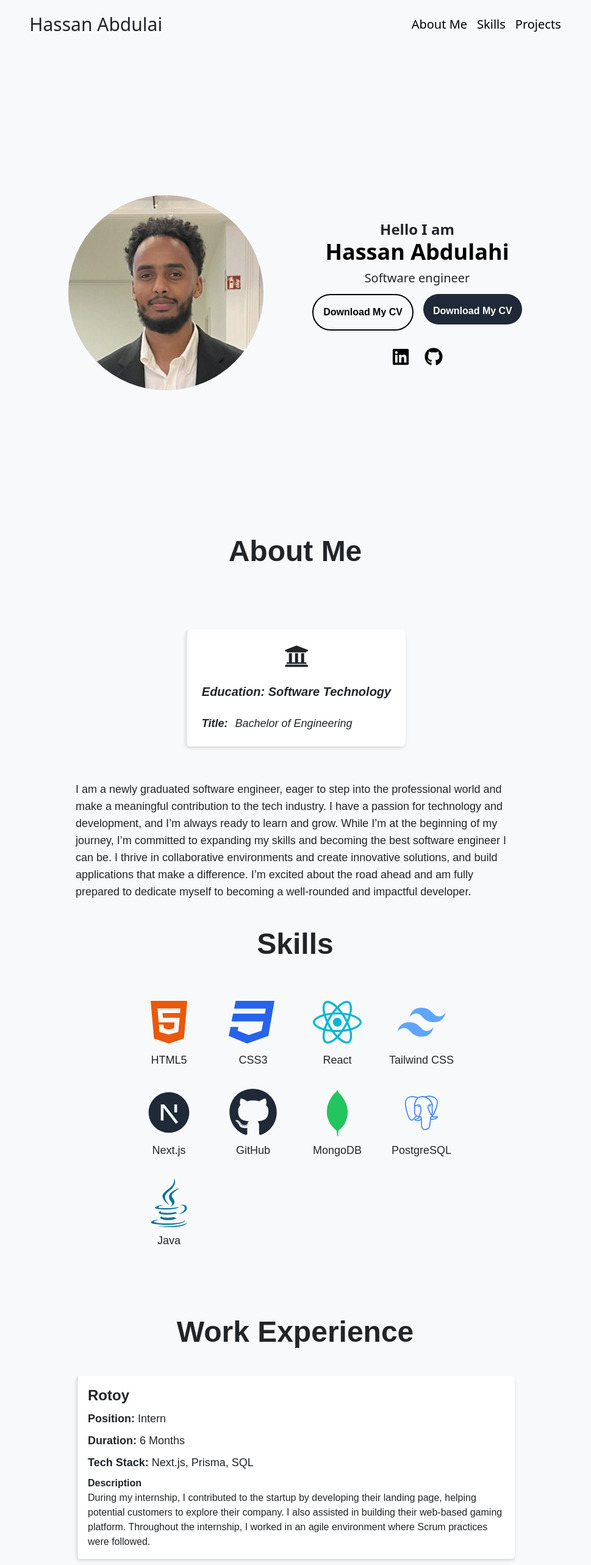
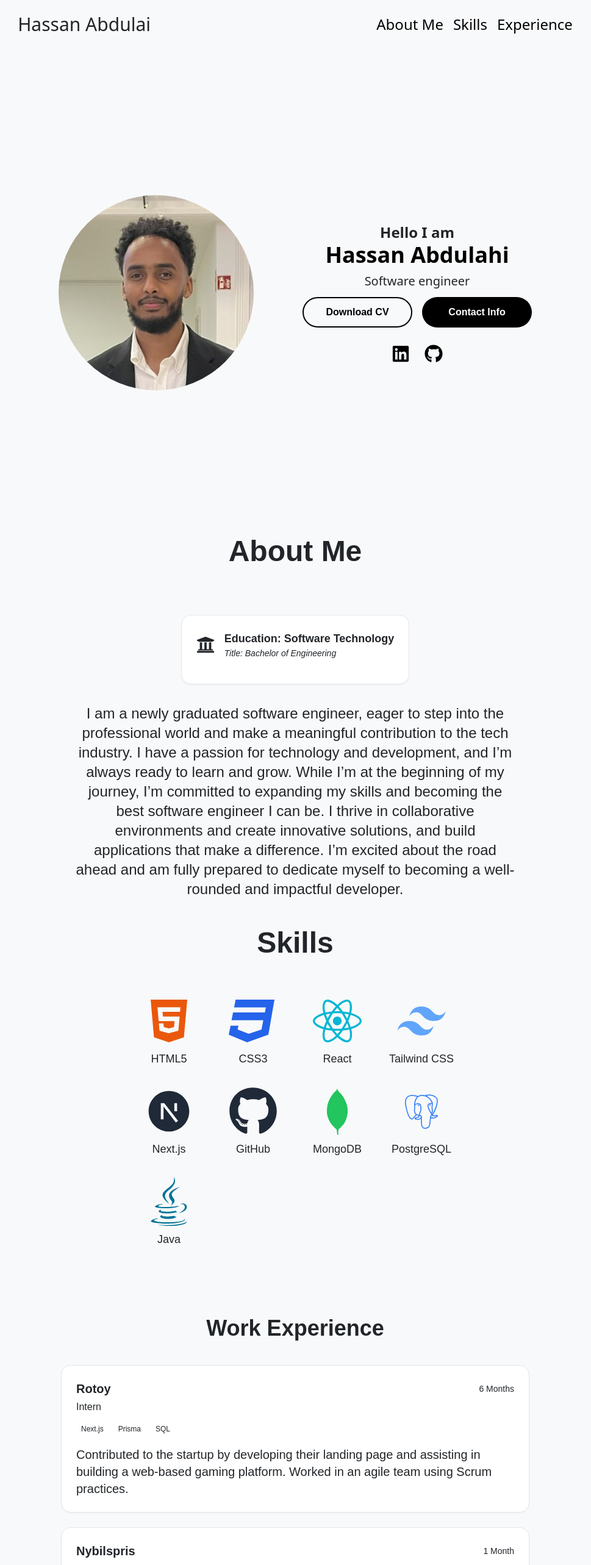
Before and after one commit to weasy1as/weasy1as.github.io, a Next.js app: page / in a window 1280 px wide. Shown: the top 2566 px of the page at 61% size, without its empty margins (156-1125 px from the left). Built offline with nearby package versions, Linux system fonts and the light colour scheme.

Commit message:
more ui updates

```diff
--- a/src/app/page.tsx
+++ b/src/app/page.tsx
@@ -9,8 +9,7 @@ import Skills from "@/components/Skills";
 export default function Home() {
   return (
     <div>
-      <Intro /> <AboutMe /> <Skills /> <Experience /> <Projects />{" "}
-      <Certificate /> <Contact />
+      <Intro /> <AboutMe /> <Skills /> <Experience /> <Projects /> <Contact />
     </div>
   );
 }
--- a/src/components/AboutMe.tsx
+++ b/src/components/AboutMe.tsx
@@ -11,20 +11,23 @@ const AboutMe = () => {
         About Me
       </h1>
 
-      <div className="flex flex-col  gap-6 p-6 m-6 border-l-4 border-accent bg-white shadow-md rounded-lg hover:shadow-lg hover:scale-[1.05] transition-transform duration-300 ease-in-out">
-        <FaUniversity className="w-full flex justify-center" size={40} />
-        <h2 className="text-xl font-bold text-primary italic">
-          Education: Software Technology
-        </h2>
-        <div className="flex gap-3 italic">
-          <p className="text-lg font-semibold">Title:</p>
-          <p className="text-lg text-secondaryAccent">
-            Bachelor of Engineering
-          </p>
+      <div className=" bg-white border border-border rounded-2xl p-6 shadow-sm hover:shadow-md transition-shadow text-left">
+        <div className="flex items-center gap-4 mb-4">
+          <div className="text-accent text-3xl">
+            <FaUniversity />
+          </div>
+          <div>
+            <h2 className="text-lg font-semibold text-primary">
+              Education: Software Technology
+            </h2>
+            <p className="text-sm text-secondaryAccent italic">
+              Title: Bachelor of Engineering
+            </p>
+          </div>
         </div>
       </div>
 
-      <p className="text-secondaryaccent text-md md:text-lg md:max-w-3xl mx-auto px-6 ">
+      <p className="text-secondaryaccent text-center text-md md:text-2xl md:max-w-3xl mx-auto px-6 ">
         I am a newly graduated software engineer, eager to step into the
         professional world and make a meaningful contribution to the tech
         industry. I have a passion for technology and development, and I’m
--- a/src/components/Contact.tsx
+++ b/src/components/Contact.tsx
@@ -4,10 +4,13 @@ import { MdEmail } from "react-icons/md";
 
 const Contact = () => {
   return (
-    <div className="flex flex-col justify-center items-center border-2 border-black p-6 w-auto">
+    <div className="flex flex-col justify-center items-center  p-6">
       <div className="flex flex-col justify-center items-center">
         <h2 className="font-sans text-gray-500">Get in touch</h2>
-        <h1 className="text-3xl md:text-4xl text-black xl:text-5xl text-center md:text-start font-bold mb-12">
+        <h1
+          id="contact"
+          className="text-3xl md:text-4xl text-black xl:text-5xl text-center md:text-start font-sans font-semibold mb-12"
+        >
           Contact me
         </h1>
       </div>
--- a/src/components/Experience.tsx
+++ b/src/components/Experience.tsx
@@ -6,54 +6,60 @@ const Experience = () => {
       company: "Rotoy",
       position: "Intern",
       duration: "6 Months",
-      techStack: "Next.js, Prisma, SQL",
-      Description:
-        "During my internship, I contributed to the startup by developing their landing page, helping potential customers to explore their company. I also assisted in building their web-based gaming platform. Throughout the internship, I worked in an agile environment where Scrum practices were followed.",
+      techStack: ["Next.js", "Prisma", "SQL"],
+      description:
+        "Contributed to the startup by developing their landing page and assisting in building a web-based gaming platform. Worked in an agile team using Scrum practices.",
     },
     {
       company: "Nybilspris",
       position: "Intern",
       duration: "1 Month",
-      techStack: "Next.js, NextAuth, Prisma",
-      Description:
-        "I was tasked with developing a program to manage the company's data using CRUD operations, which I implemented in Next.js. I also setup authentication with the help of NextAuth google provider",
+      techStack: ["Next.js", "NextAuth", "Prisma"],
+      description:
+        "Developed a data management system using CRUD operations and integrated Google authentication via NextAuth.",
     },
   ];
 
   return (
-    <div className="w-full flex flex-col items-center py-16 bg-background text-text  mb-4">
-      <h1 className="text-4xl md:text-5xl text-center md:text-start font-bold mb-12">
+    <section className="w-full bg-background py-16 px-4 md:px-0 text-text">
+      <div className="max-w-3xl mx-auto">
+        <h1
+          id="Experience"
+          className="text-3xl md:text-4xl font-semibold mb-10 text-center md:text-center"
+        >
           Work Experience
         </h1>
-      <div className="w-full max-w-3xl flex flex-col gap-8 px-6">
+        <div className="space-y-6">
           {experiences.map((exp, index) => (
             <div
               key={index}
-            className="flex flex-col gap-2 p-4 border-l-4 border-accent bg-white shadow-md rounded-md hover:scale-110 transition-transform transform "
+              className="rounded-2xl border border-border bg-white p-6 shadow-sm hover:shadow-md transition-shadow"
             >
-            <h2 className="text-2xl font-semibold text-accent">
+              <div className="flex items-center justify-between flex-wrap gap-2">
+                <h2 className="text-xl font-semibold text-accent">
                   {exp.company}
                 </h2>
-            <p className="text-lg font-medium">
-              {" "}
-              <span className="font-bold">Position:</span> {exp.position}
+                <span className="text-sm text-muted">{exp.duration}</span>
+              </div>
+              <p className="text-base font-medium mt-1">{exp.position}</p>
+              <div className="flex flex-wrap gap-2 mt-3">
+                {exp.techStack.map((tech, i) => (
+                  <span
+                    key={i}
+                    className="text-xs bg-accent/10 text-accent px-2 py-1 rounded-full"
+                  >
+                    {tech}
+                  </span>
+                ))}
+              </div>
+              <p className="text-md md:text-xl text-secondaryAccent mt-4 leading-relaxed">
+                {exp.description}
               </p>
-            <p className="text-lg">
-              {" "}
-              <span className="font-bold">Duration: </span>
-              {exp.duration}
-            </p>
-            <p className="text-lg text-secondaryAccent">
-              <span className="font-bold">Tech Stack:</span> {exp.techStack}
-            </p>
-            <div>
-              <p className="font-bold">Description</p>
-              <p className="text-secondaryAccent">{exp.Description}</p>
-            </div>
             </div>
           ))}
         </div>
       </div>
+    </section>
   );
 };
 
--- a/src/components/Intro.tsx
+++ b/src/components/Intro.tsx
@@ -41,21 +41,20 @@ const Intro = () => {
           </h2>
         </div>
 
-        <div className="flex justify-center gap-4 text-center">
+        <div className="flex justify-center gap-4 text-center ">
           <Link
             href="/CV.pdf"
             download="Hassan_Abdulahi_CV"
-            className="bg-accent border-2 w-auto border-black p-4 font-bold hover:bg-black hover:text-white text-md rounded-[32px] text-black transition-all duration-300"
+            className="bg-accent border-2 border-black min-w-[180px] h-[50px] px-6 font-bold hover:bg-black hover:text-white text-md rounded-[32px] text-black flex items-center justify-center transition-all duration-300"
           >
-            Download My CV
+            Download CV
           </Link>
 
           <Link
-            href="/CV.pdf"
-            download="Hassan_Abdulahi_CV"
-            className="bg-gray-800 w-auto h-[50px] text-white  p-4 font-bold hover:bg-black hover:text-white text-md rounded-[32px] transition-all duration-300"
+            href="#contact"
+            className="bg-black text-white min-w-[180px] h-[50px] px-6 font-bold hover:bg-gray-600 hover:text-white text-md rounded-[32px] flex items-center justify-center transition-all duration-300"
           >
-            Download My CV
+            Contact Info
           </Link>
         </div>
 
--- a/src/components/Navbar.tsx
+++ b/src/components/Navbar.tsx
@@ -46,7 +46,7 @@ const Navbar = () => {
         <li>
           <Link
             href="#about"
-            className="text-black bg-accent  rounded-md text-xl font-sans hover:underline hover:text-gray-500 hover:scale-110 transition-all duration-300"
+            className="text-black bg-accent  rounded-md text-2xl font-sans hover:underline hover:text-gray-500 hover:scale-110 transition-all duration-300"
           >
             About Me
           </Link>
@@ -54,17 +54,17 @@ const Navbar = () => {
         <li>
           <Link
             href="#skills"
-            className=" bg-accent text-black rounded-md text-xl font-sans hover:underline hover:text-gray-500 hover:scale-110 transition-all duration-300"
+            className=" bg-accent text-black rounded-md text-2xl font-sans hover:underline hover:text-gray-500 hover:scale-110 transition-all duration-300"
           >
             Skills
           </Link>
         </li>
         <li>
           <Link
-            href="#projects"
-            className=" bg-accent text-black rounded-md text-xl font-sans hover:underline hover:text-gray-500 hover:scale-110 transition-all duration-300"
+            href="#Experience"
+            className=" bg-accent text-black rounded-md text-2xl font-sans hover:underline hover:text-gray-500 hover:scale-110 transition-all duration-300"
           >
-            Projects
+            Experience
           </Link>
         </li>
       </ul>
@@ -90,11 +90,11 @@ const Navbar = () => {
           </li>
           <li>
             <Link
-              href="#projects"
+              href="#experience"
               className="text-xl text-black font-semibold hover:text-accent transition-all duration-300"
               onClick={() => setIsOpen(false)}
             >
-              Projects
+              Experience
             </Link>
           </li>
           <li>
--- a/src/components/Projects.tsx
+++ b/src/components/Projects.tsx
@@ -12,7 +12,7 @@ const Projects = () => {
     {
       name: "Blog-World",
       description:
-        "A platform where users can create an account, share their thoughts by posting blogs, and explore content written by others. Users can view a blog when clicking on one.",
+        "A platform where users can create an account, post blogs, and explore others' content. Each blog is viewable on click.",
       link: "https://github.com/weasy1as/Blog-World",
       techStack: [
         { icon: <SiNextdotjs />, name: "Next.js" },
@@ -25,7 +25,7 @@ const Projects = () => {
     {
       name: "Job-tracker",
       description:
-        "A web application designed to help users manage their job applications efficiently. Users can log in, keep track of their applications, and monitor their progress all in one dashboard.",
+        "A web app to manage job applications. Track your progress, log new applications, and view all in one dashboard.",
       link: "https://github.com/weasy1as/JobTracker",
       techStack: [
         { icon: <SiNextdotjs />, name: "Next.js" },
@@ -38,47 +38,53 @@ const Projects = () => {
   ];
 
   return (
-    <div className="w-full flex flex-col items-center py-16 bg-background text-text px-6">
+    <section className="w-full bg-background py-16 px-4 md:px-0 text-text">
+      <div className="max-w-4xl mx-auto">
         <h1
           id="projects"
-        className="font-bold text-4xl md:text-5xl mb-12 text-center"
+          className="text-3xl md:text-4xl font-semibold mb-10 text-center md:text-left"
         >
           Personal Projects
         </h1>
-
-      <div className="flex flex-col gap-10 w-full max-w-4xl">
+        <div className="space-y-6">
           {myProjects.map((project, index) => (
             <div
               key={index}
-            className="flex flex-col gap-4 p-6 border-l-4 border-accent bg-white shadow-lg rounded-lg hover:shadow-xl hover:scale-[1.03] transition-transform transform duration-200"
+              className="rounded-2xl border border-border bg-white p-6 shadow-sm hover:shadow-md transition-shadow"
             >
-            <h2 className="text-2xl font-semibold text-accent">
+              <div className="flex items-center justify-between flex-wrap gap-2">
+                <h2 className="text-xl font-semibold text-accent">
                   {project.name}
                 </h2>
-            <p className="text-lg text-secondaryAccent">
+              </div>
+              <p className="text-md md:text-xl text-secondaryAccent mt-2 leading-relaxed">
                 {project.description}
               </p>
-
-            <div className="flex gap-4 items-center">
-              <span className="font-semibold">Tech Used:</span>
-              <div className="flex gap-2 text-accent">
+              <div className="flex flex-wrap gap-3 mt-4 text-accent text-xl">
                 {project.techStack.map((tech, techIndex) => (
-                  <span key={techIndex} className="text-2xl">
+                  <div
+                    key={techIndex}
+                    className="flex items-center justify-center p-2 rounded-md bg-accent/10"
+                    title={tech.name}
+                  >
                     {tech.icon}
-                  </span>
+                  </div>
                 ))}
-              </div>
               </div>
               <a
                 href={project.link}
-              className="flex justify-center items-center bg-[rgb(108,117,125)] w-auto h-[40px] gap-4 p-6 border-l-4 text-white font-semibold hover:text-black border-accent bg-secondaryaccent shadow-lg rounded-lg "
+                target="_blank"
+                rel="noopener noreferrer"
+                className="bg-gray-900 inline-flex items-center gap-2 mt-6 text-xl font-medium text-white bg-secondaryaccent hover:bg-accent px-4 py-2 rounded-lg transition-colors"
               >
-              Github Link
+                <FaGithub />
+                View on GitHub
               </a>
             </div>
           ))}
         </div>
       </div>
+    </section>
   );
 };
 
```
Also changed, not shown: src/components/Footer.tsx (+4 -20 lines). Lines whose indentation alone changed are shown as unchanged.
